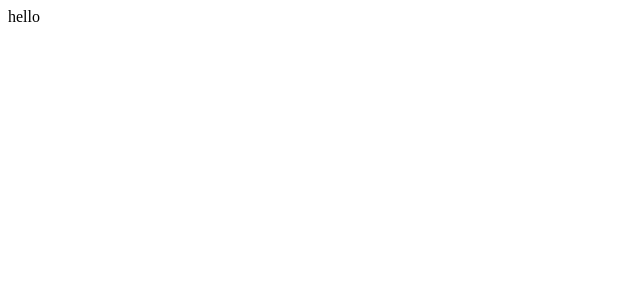
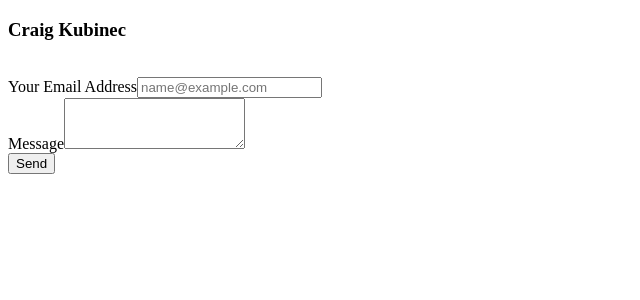
Before and after one commit to kuby40/PersonalWebsite, a Next.js app: page /programming in a window 1280 px wide. Shown: the top 300 px of the page, without its empty margins (0-640 px from the left). Built offline with nearby package versions, Linux system fonts and the light colour scheme.

Commit message:
Current Page Header Highlight fix

```diff
--- a/components/ContactForm/ContactForm.tsx
+++ b/components/ContactForm/ContactForm.tsx
@@ -1,6 +1,7 @@
+
 const ContactForm: React.FC = () => {
   return (
-    <form action="/programming" method="POST">
+    <form method="POST">
       <div className="mb-3">
         <label htmlFor="email" className="form-label">
           Your Email Address
--- a/components/Programming/Programming.tsx
+++ b/components/Programming/Programming.tsx
@@ -1,6 +1,14 @@
+import Footer from "../UI/Footer/Footer";
+import Header from "../UI/Header/Header";
+import React from "react";
+const Programming: React.FC = () => {
+    return (
+        <React.Fragment>
+        <Header/>
 
-const Programming: React.FC = () => {
-    return <div>hello</div>;
+        <Footer/>
+        </React.Fragment>
+    );
 }
 
 export default Programming;
--- /dev/null
+++ b/components/UI/Footer/Footer.tsx
@@ -0,0 +1,10 @@
+import ContactForm from '../../ContactForm/ContactForm';
+import styles from './Footer.module.css'
+
+const Footer: React.FC = () => {
+    return (
+        <ContactForm/>
+    );
+}
+
+export default Footer;
--- a/components/UI/Header/Header.tsx
+++ b/components/UI/Header/Header.tsx
@@ -1,6 +1,9 @@
 import Link from "next/link";
 import styles from './Header.module.css'
+import { useRouter } from "next/router";
 const Header: React.FC = () => {
+  const router = useRouter();
+  console.log(router.pathname);
     return (
       <header>
         <h3 className="justify-content-center float-md-center">
@@ -8,12 +11,14 @@ const Header: React.FC = () => {
         </h3>
         <nav className="nav nav-masthead justify-content-center float-md-center">
           <Link href="/programming">
-            <a className={styles["nav-link"]}>Programming</a>
+            {router.pathname === '/programming' ?
+            <a className={styles["nav-link"] + ' ' + styles.active} aria-current="page">Programming</a> :
+            <a className={styles["nav-link"]}>Programming</a>}
           </Link>
           <Link href="/music">
-            <a className={styles["nav-link"] + ' ' + styles.active} aria-current="page">
-              Music
-            </a>
+          {router.pathname === '/music' ?
+            <a className={styles["nav-link"] + ' ' + styles.active} aria-current="page">Music</a> :
+            <a className={styles["nav-link"]}>Music</a>}
           </Link>
         </nav>
       </header>
```
Also changed, not shown: components/ContactForm/ContactForm.module.css (added), components/UI/Footer/Footer.module.css (added).
